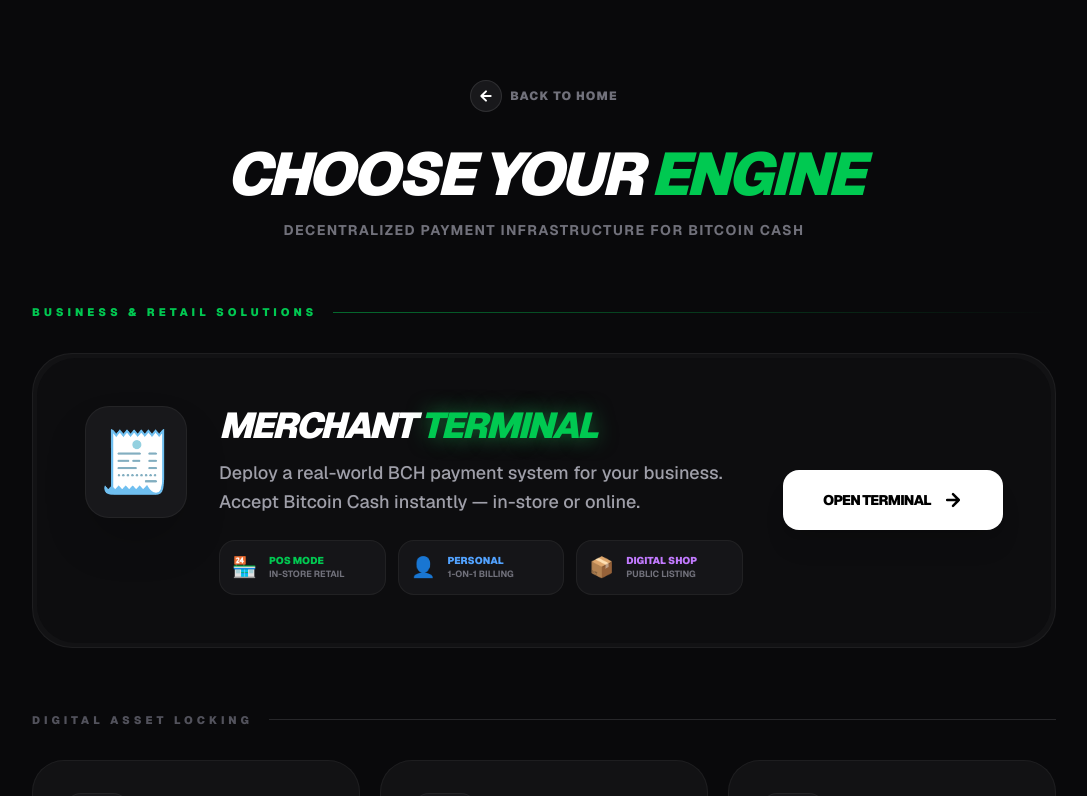
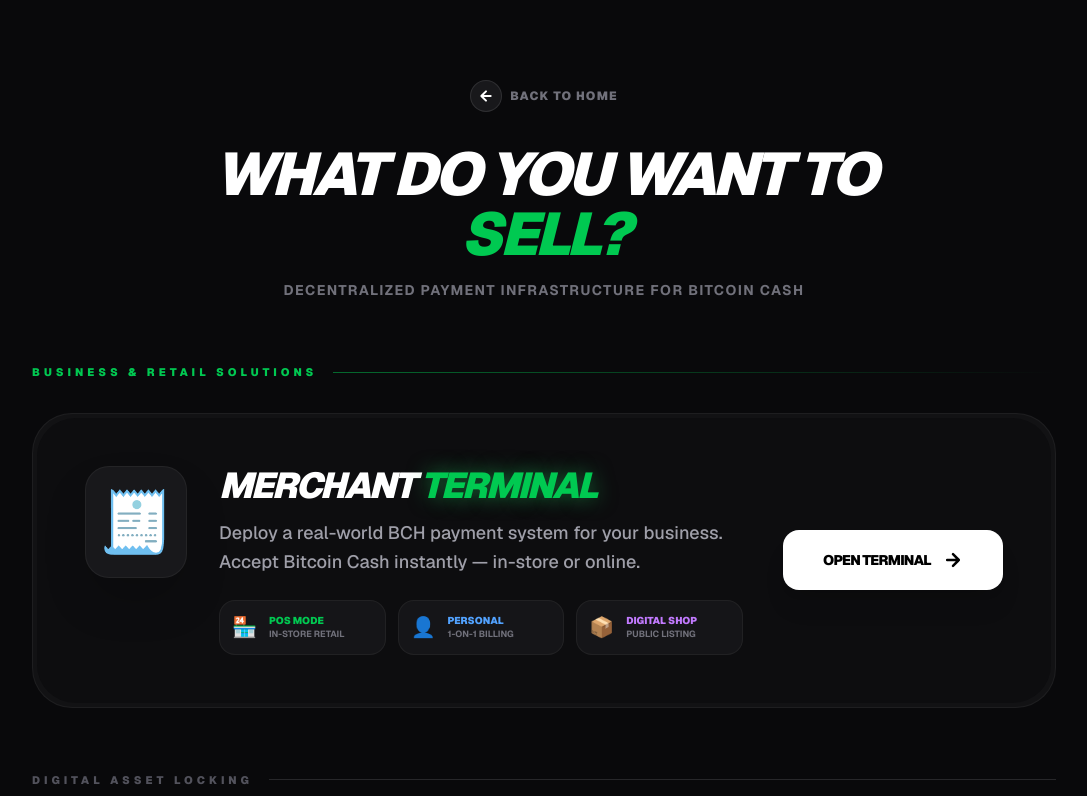
Before and after one commit to saleemm1/payonce-cash, a Next.js app: page /create in a window 1280 px wide. Shown: the top 796 px of the page, without its empty margins (96-1183 px from the left). Built offline with nearby package versions, Linux system fonts and the light colour scheme.

Commit message:
Update page.js

```diff
--- a/app/create/page.js
+++ b/app/create/page.js
@@ -32,7 +32,7 @@ export default function CreatePage() {
         </Link>
 
         <h1 className="text-5xl md:text-6xl font-black tracking-tighter mb-4 uppercase italic leading-none">
-          CHOOSE YOUR <span className="text-green-500">ENGINE</span>
+          What do you want to <span className="text-green-500"> SELL?</span>
         </h1>
         <p className="text-zinc-500 font-bold uppercase tracking-widest text-sm">Decentralized Payment Infrastructure for Bitcoin Cash</p>
       </div>
```
